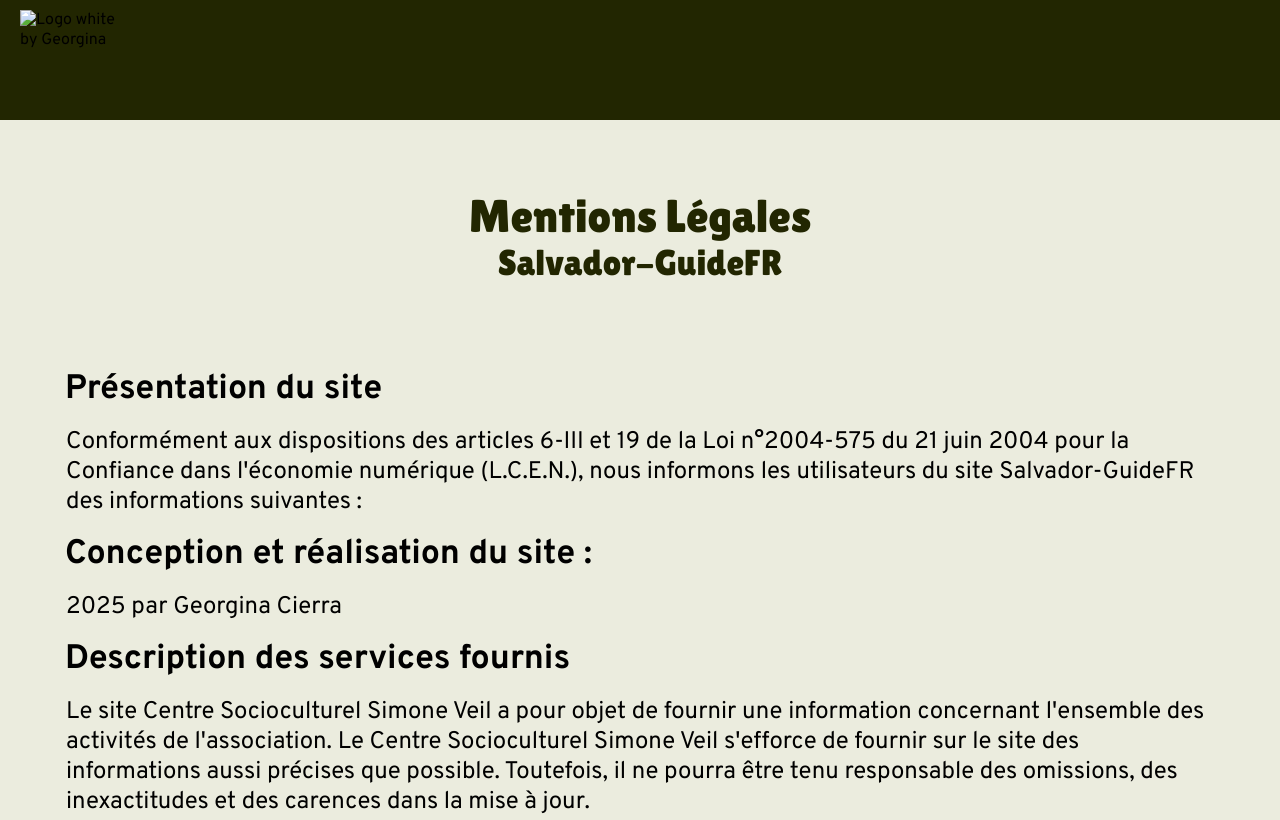
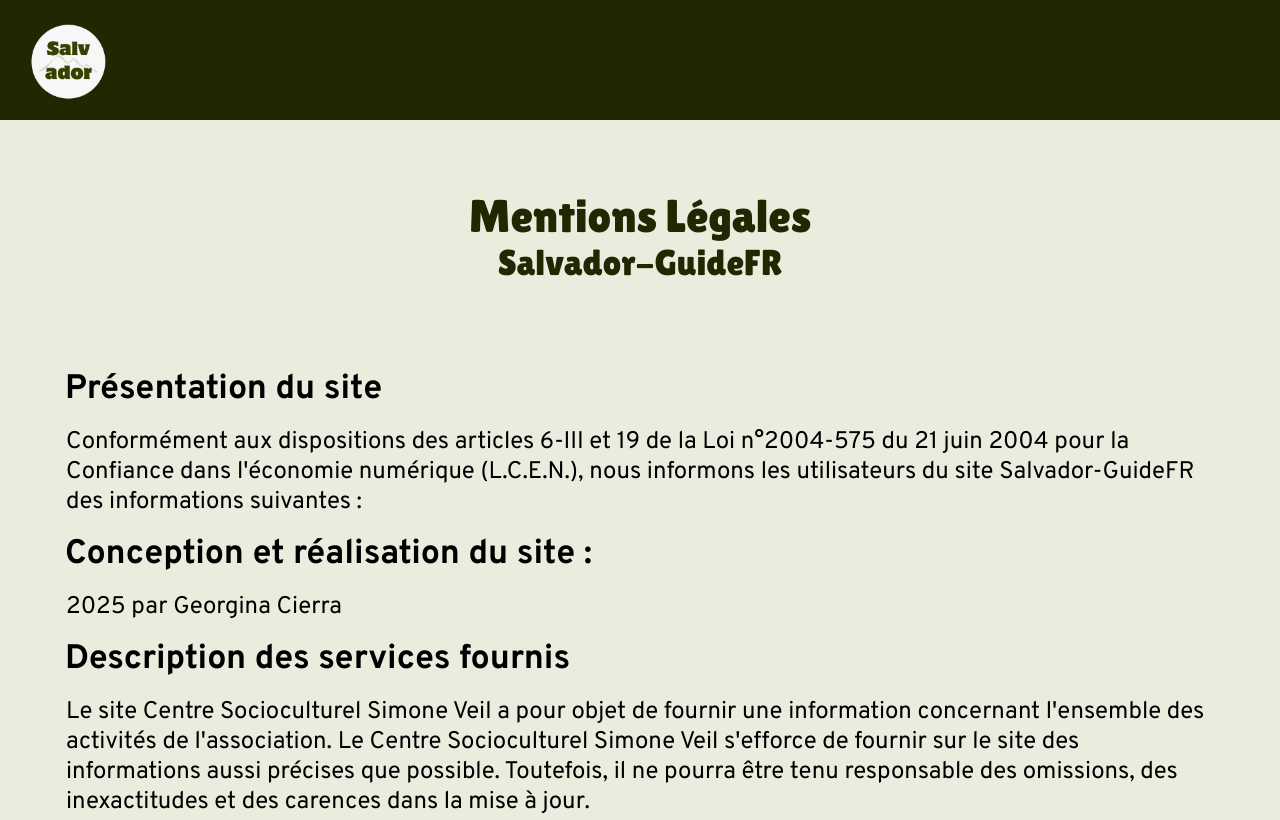
Before and after one commit to Georginacierra/El-Salvador-website, a plain HTML site: page mentions.html in a window 1280 px wide. Shown: the top 820 px of the page. Drawn offline with nearby package versions, Linux system fonts and the light colour scheme; the site is published under a folder, as on GitHub Pages, so addresses that start at the root find nothing.

Commit message:
correction mentions icon

```diff
--- a/mentions.html
+++ b/mentions.html
@@ -18,7 +18,7 @@
 <link href="https://fonts.googleapis.com/css2?family=Inter:ital,opsz,wght@0,14..32,100..900;1,14..32,100..900&family=Lilita+One&family=Overpass:ital,wght@0,100..900;1,100..900&family=Pacifico&display=swap" rel="stylesheet">
 
 <!-- FLAVICON -->
-<link rel="icon" href="/favicon/favicon.ico" type="image/x-icon"/>
+<link rel="icon" href="./favicon/favicon.ico" type="image/x-icon"/>
 
 <!-- my css -->
     <link rel="stylesheet" href="styles.css">
@@ -26,7 +26,7 @@
 <body id="mentions">
 
     <nav>
-        <img src="/photos/logo white.png" alt="Logo white by Georgina" id="logo-white">
+        <img src="./photos/logo white.png" alt="Logo white by Georgina" id="logo-white">
     </nav>
 
     <div class="titre-mentions">
```
